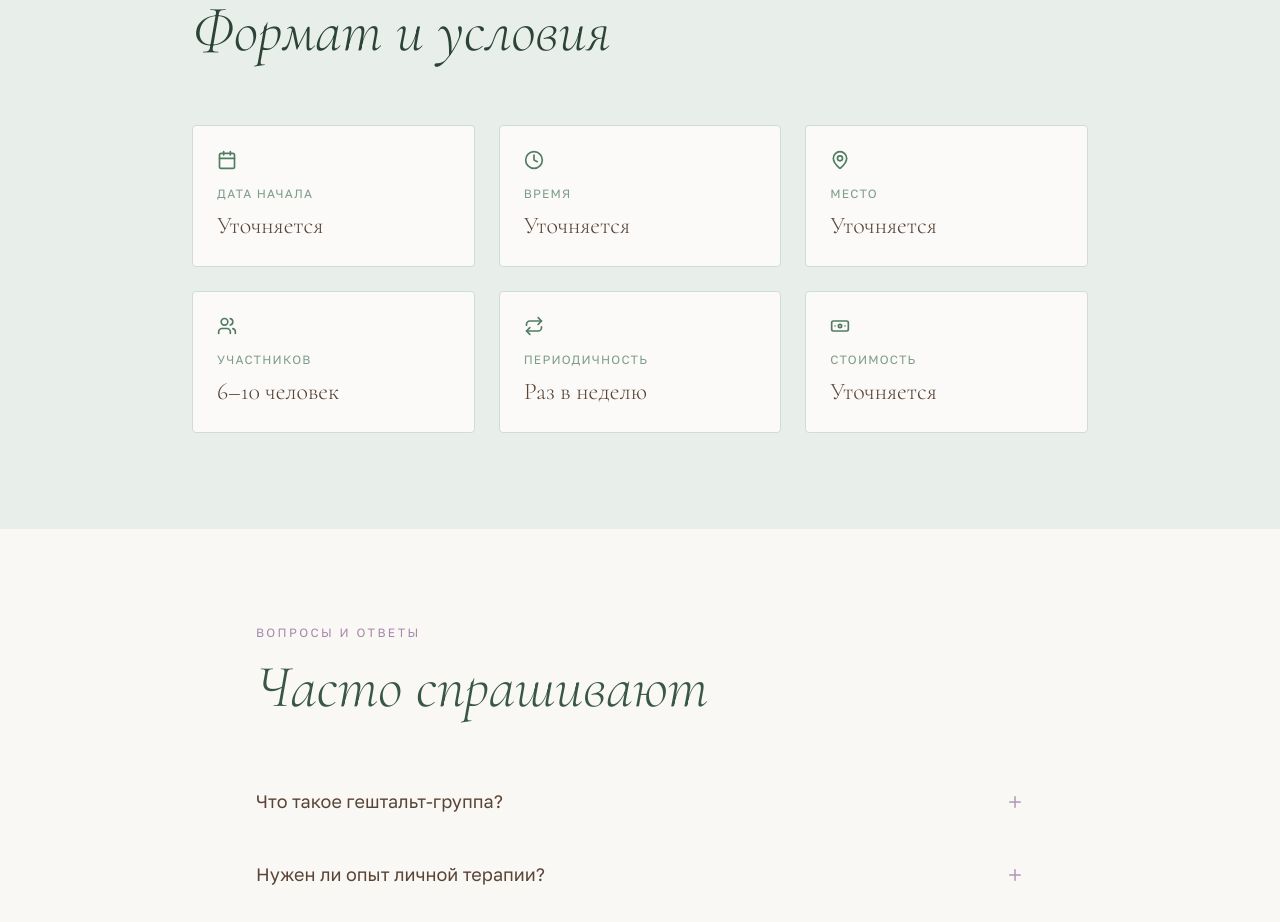
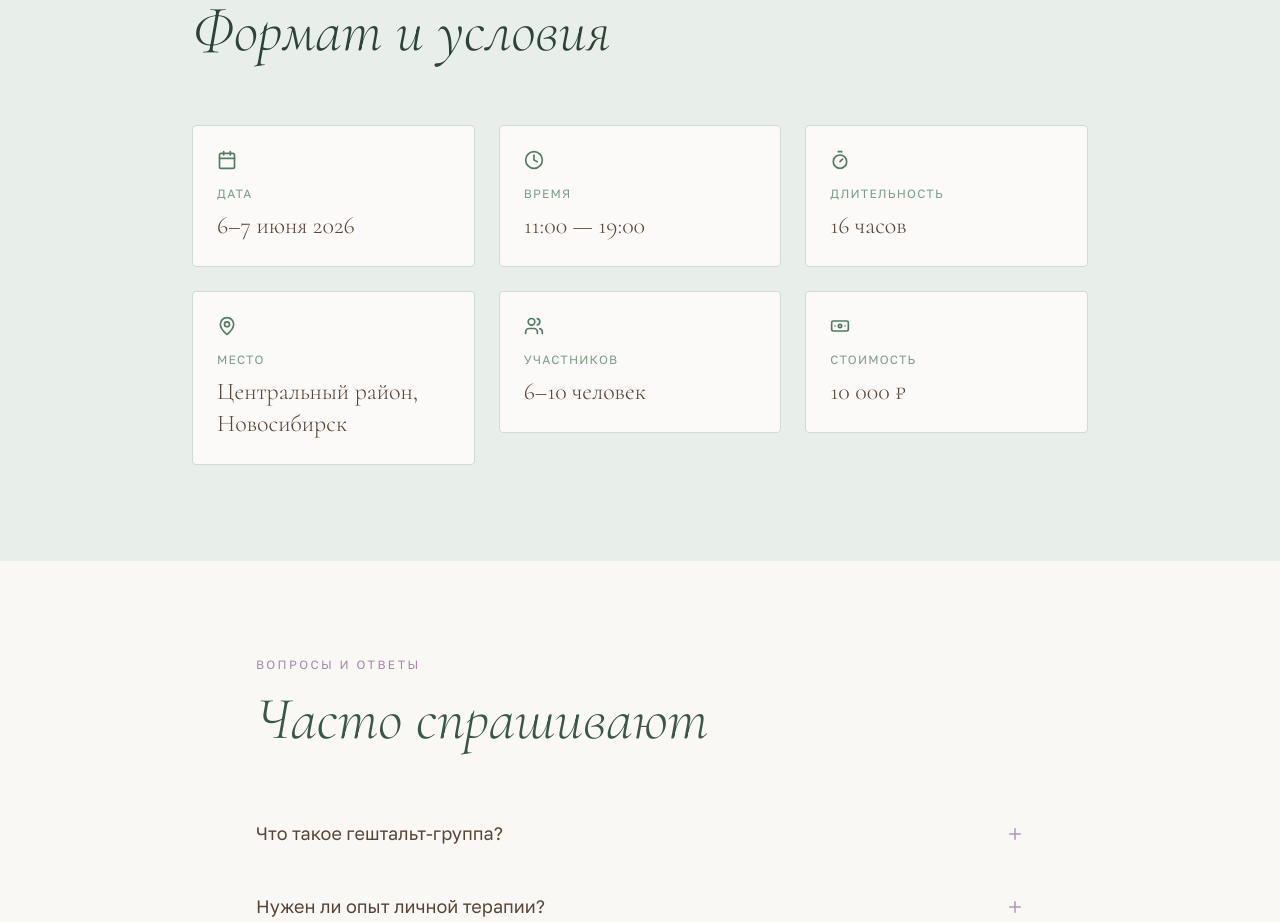
Before and after one commit to pr-poehali-dev/life-love-workshop, a React (Vite) app: page / in a window 1280 px wide. Shown: the part 4060-4982 px from the top of the page. Built offline with nearby package versions, Linux system fonts and the light colour scheme.

Commit message:
feat: добавить мероприятие июнь 2026

```diff
--- a/src/pages/Index.tsx
+++ b/src/pages/Index.tsx
@@ -368,12 +368,12 @@ export default function Index() {
           </AnimSection>
           <div className="grid grid-cols-1 sm:grid-cols-2 md:grid-cols-3 gap-6">
             {[
-              { icon: "Calendar", label: "Дата начала", value: "Уточняется" },
-              { icon: "Clock", label: "Время", value: "Уточняется" },
-              { icon: "MapPin", label: "Место", value: "Уточняется" },
+              { icon: "Calendar", label: "Дата", value: "6–7 июня 2026" },
+              { icon: "Clock", label: "Время", value: "11:00 — 19:00" },
+              { icon: "Timer", label: "Длительность", value: "16 часов" },
+              { icon: "MapPin", label: "Место", value: "Центральный район, Новосибирск" },
               { icon: "Users", label: "Участников", value: "6–10 человек" },
-              { icon: "Repeat", label: "Периодичность", value: "Раз в неделю" },
-              { icon: "Banknote", label: "Стоимость", value: "Уточняется" },
+              { icon: "Banknote", label: "Стоимость", value: "10 000 ₽" },
             ].map((item, i) => (
               <AnimSection key={i}>
                 <div
```
